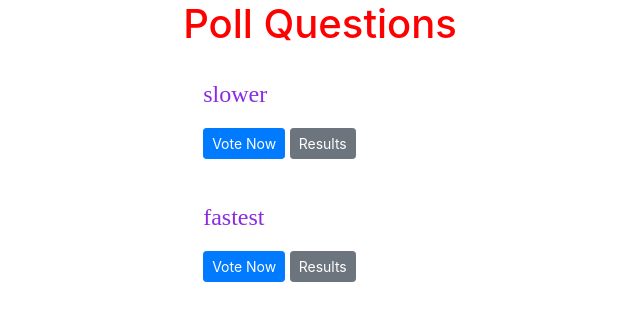
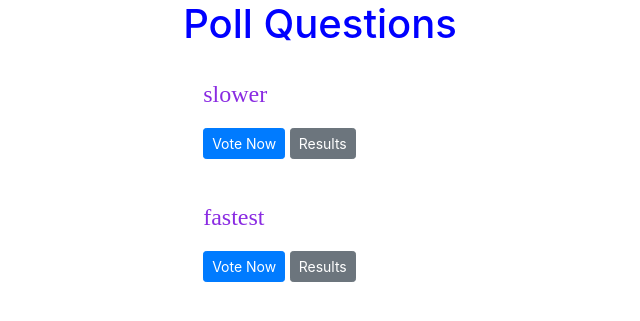
Before and after one commit to mohamadHaris07/polling-system, a Django app: page /polls/ in a window 1280 px wide. Shown: the part 40-361 px from the top of the page, without its empty margins (320-960 px from the left). Run offline with Django 5.2, Linux system fonts and the light colour scheme; data comes from the database, SQL or seed files in the repository; some libraries are stand-ins or nearby versions.

Commit message:
color changed blue

```diff
--- a/pollproject/templates/polls/index.html
+++ b/pollproject/templates/polls/index.html
@@ -1,6 +1,6 @@
 {% extends 'base.html' %}
 {% block content %}
-<h1 style="color:red">Poll Questions</h1>
+<h1 style="color:blue">Poll Questions</h1>
 {% if latest_question_list %}
 {% for question in latest_question_list %}
 <div class="card-mb-3">
```
